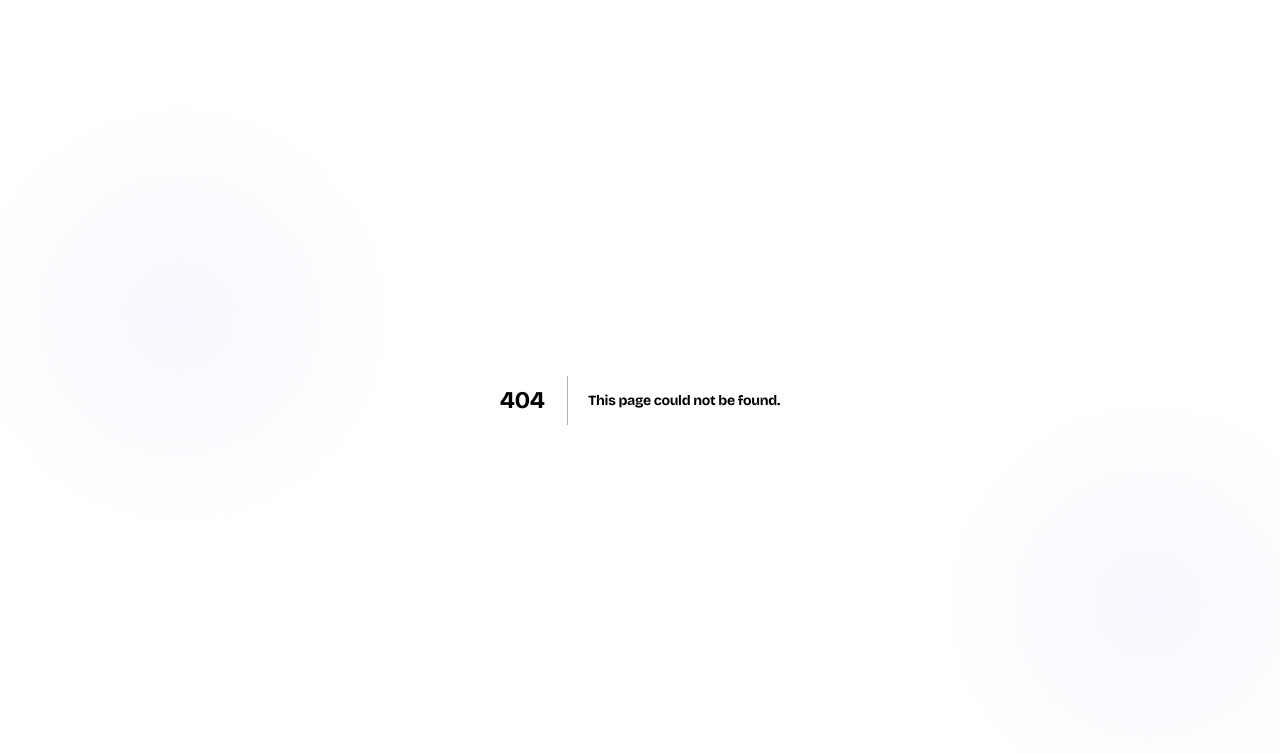
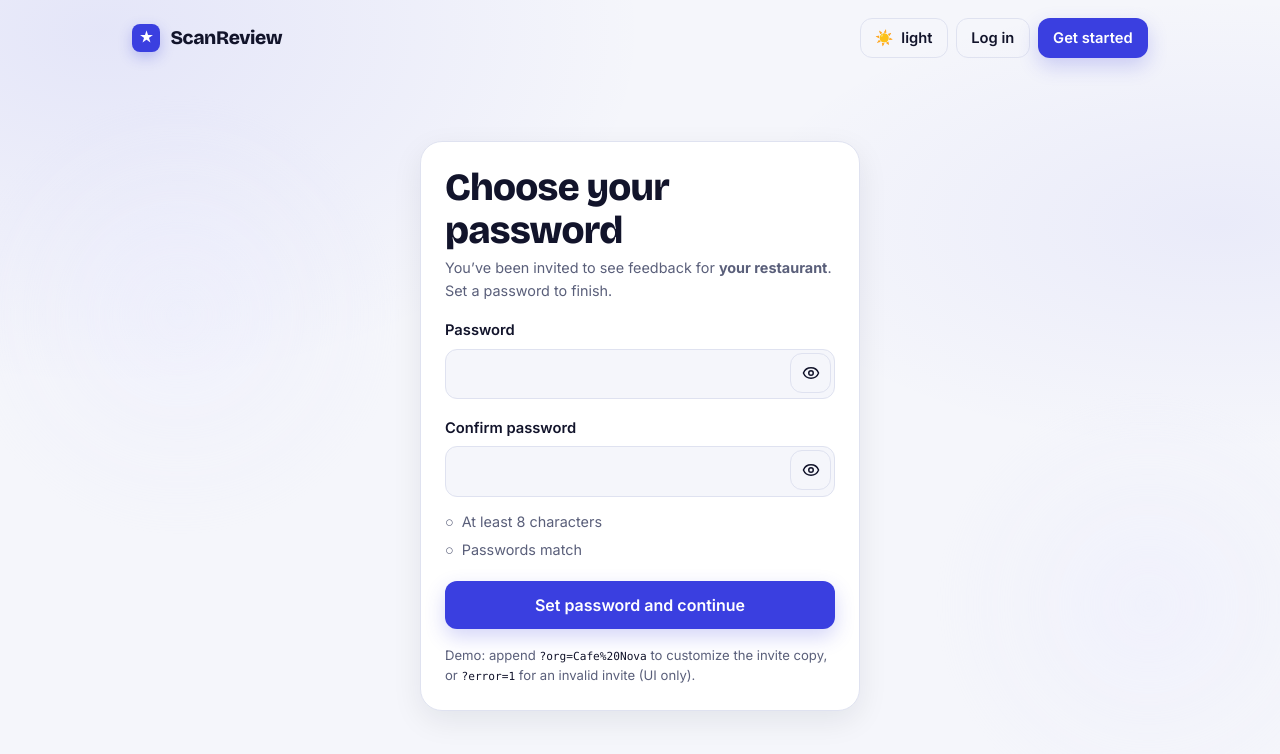
Before and after one commit to Toheed-qureshi21/hackathon-2-Toheed-Qureshi-ScanReview, a Next.js app: page /accept-invite in a window 1280 px wide. Before the commit this address had no page. Shown: the top 754 px of the page. Built offline with nearby package versions, Linux system fonts and the light colour scheme.

Commit message:
add: accept-invite page

```diff
--- /dev/null
+++ b/app/accept-invite/layout.tsx
@@ -0,0 +1,9 @@
+import { AuthLayout } from "@/components/auth/auth-layout";
+
+export default function AcceptInviteLayout({
+  children,
+}: {
+  children: React.ReactNode;
+}) {
+  return <AuthLayout>{children}</AuthLayout>;
+}
--- /dev/null
+++ b/app/accept-invite/page.tsx
@@ -0,0 +1,20 @@
+import { AcceptInviteForm } from "@/components/auth/accept-invite-form";
+import type { Metadata } from "next";
+import { Suspense } from "react";
+
+export const metadata: Metadata = {
+  title: "Choose your password | ScanReview",
+  description: "Set a password to finish accepting your manager invite.",
+};
+
+function AcceptInviteFallback() {
+  return <p className="hint">Loading…</p>;
+}
+
+export default function AcceptInvitePage() {
+  return (
+    <Suspense fallback={<AcceptInviteFallback />}>
+      <AcceptInviteForm />
+    </Suspense>
+  );
+}
--- /dev/null
+++ b/components/auth/accept-invite-form.tsx
@@ -0,0 +1,202 @@
+"use client";
+
+import { Button } from "@/components/ui/button";
+import { cn } from "@/lib/utils";
+import { Eye, EyeOff } from "lucide-react";
+import Link from "next/link";
+import { useSearchParams } from "next/navigation";
+import { useEffect, useId, useMemo, useState, type FormEvent } from "react";
+
+type View = "form" | "done";
+
+function demoOrgLabel(raw: string | null): string {
+  const trimmed = raw?.trim();
+  if (!trimmed) return "your restaurant";
+  return trimmed.slice(0, 80);
+}
+
+export function AcceptInviteForm() {
+  const searchParams = useSearchParams();
+  const inviteInvalid = searchParams.has("error");
+  const orgLabel = useMemo(
+    () => demoOrgLabel(searchParams.get("org")),
+    [searchParams],
+  );
+
+  const formId = useId();
+  const passwordId = `${formId}-password`;
+  const confirmId = `${formId}-confirm`;
+
+  const [view, setView] = useState<View>("form");
+  const [password, setPassword] = useState("");
+  const [confirm, setConfirm] = useState("");
+  const [showPassword, setShowPassword] = useState(false);
+  const [showConfirm, setShowConfirm] = useState(false);
+  const [error, setError] = useState("");
+  const [submitting, setSubmitting] = useState(false);
+
+  const lengthOk = password.length >= 8;
+  const matchOk = password.length > 0 && password === confirm;
+
+  useEffect(() => {
+    document.title = inviteInvalid
+      ? "Invite unavailable | ScanReview"
+      : view === "done"
+        ? "You're all set | ScanReview"
+        : "Choose your password | ScanReview";
+  }, [inviteInvalid, view]);
+
+  function handleSubmit(e: FormEvent<HTMLFormElement>) {
+    e.preventDefault();
+    if (!lengthOk) {
+      setError("Use a password with at least 8 characters.");
+      return;
+    }
+    if (!matchOk) {
+      setError("The two passwords don’t match.");
+      return;
+    }
+    setError("");
+    setSubmitting(true);
+    window.setTimeout(() => {
+      setSubmitting(false);
+      setView("done");
+    }, 700);
+  }
+
+  if (inviteInvalid) {
+    return (
+      <section aria-labelledby="invite-bad-title">
+        <header className="auth-card-header">
+          <h1 id="invite-bad-title">This invite link isn’t valid</h1>
+          <p className="hint auth-lead">
+            It may have expired or already been used. Ask your admin to send a
+            new invite, or{" "}
+            <Link href="/auth/login">log in</Link> if you already have a
+            password.
+          </p>
+        </header>
+        <p className="hint auth-demo-hint">
+          Demo: add <code>?error=1</code> to preview this state. No invite was
+          verified.
+        </p>
+      </section>
+    );
+  }
+
+  if (view === "done") {
+    return (
+      <section
+        className="auth-panel--center"
+        aria-labelledby="invite-done-title"
+      >
+        <div className="auth-success-icon" aria-hidden="true">
+          ✓
+        </div>
+        <header className="auth-card-header">
+          <h1 id="invite-done-title">You’re all set</h1>
+          <p className="hint auth-lead">
+            Demo only: your password was not saved. In production, you would
+            continue to the dashboard.
+          </p>
+        </header>
+      </section>
+    );
+  }
+
+  return (
+    <section aria-labelledby="invite-form-title">
+      <header className="auth-card-header">
+        <h1 id="invite-form-title">Choose your password</h1>
+        <p className="hint auth-lead">
+          You’ve been invited to see feedback for{" "}
+          <strong>{orgLabel}</strong>. Set a password to finish.
+        </p>
+      </header>
+      <form noValidate onSubmit={handleSubmit}>
+        <label htmlFor={passwordId}>Password</label>
+        <div className="pw">
+          <input
+            id={passwordId}
+            name="password"
+            type={showPassword ? "text" : "password"}
+            autoComplete="new-password"
+            value={password}
+            onChange={(e) => setPassword(e.target.value)}
+            disabled={submitting}
+          />
+          <Button
+            type="button"
+            variant="ghost"
+            size="sm"
+            aria-label={showPassword ? "Hide password" : "Show password"}
+            aria-pressed={showPassword}
+            onClick={() => setShowPassword((v) => !v)}
+            disabled={submitting}
+          >
+            {showPassword ? (
+              <EyeOff size={18} aria-hidden="true" />
+            ) : (
+              <Eye size={18} aria-hidden="true" />
+            )}
+          </Button>
+        </div>
+        <label htmlFor={confirmId}>Confirm password</label>
+        <div className="pw">
+          <input
+            id={confirmId}
+            name="confirmPassword"
+            type={showConfirm ? "text" : "password"}
+            autoComplete="new-password"
+            value={confirm}
+            onChange={(e) => setConfirm(e.target.value)}
+            disabled={submitting}
+          />
+          <Button
+            type="button"
+            variant="ghost"
+            size="sm"
+            aria-label={
+              showConfirm ? "Hide confirm password" : "Show confirm password"
+            }
+            aria-pressed={showConfirm}
+            onClick={() => setShowConfirm((v) => !v)}
+            disabled={submitting}
+          >
+            {showConfirm ? (
+              <EyeOff size={18} aria-hidden="true" />
+            ) : (
+              <Eye size={18} aria-hidden="true" />
+            )}
+          </Button>
+        </div>
+        <ul className="req" aria-label="Password requirements">
+          <li className={cn(lengthOk && "on")} id={`${formId}-req-length`}>
+            At least 8 characters
+          </li>
+          <li className={cn(matchOk && "on")} id={`${formId}-req-match`}>
+            Passwords match
+          </li>
+        </ul>
+        {error ? (
+          <p className="err" role="alert">
+            {error}
+          </p>
+        ) : null}
+        <Button
+          type="submit"
+          fullWidth
+          className="auth-submit"
+          disabled={submitting}
+          aria-busy={submitting}
+        >
+          {submitting ? "Saving" : "Set password and continue"}
+        </Button>
+        <p className="hint auth-demo-hint">
+          Demo: append <code>?org=Cafe%20Nova</code> to customize the invite
+          copy, or <code>?error=1</code> for an invalid invite (UI only).
+        </p>
+      </form>
+    </section>
+  );
+}
--- a/components/auth/auth-credentials-form.tsx
+++ b/components/auth/auth-credentials-form.tsx
@@ -165,9 +165,6 @@ export function AuthCredentialsForm({ mode }: AuthCredentialsFormProps) {
             ) : (
               <Eye size={18} aria-hidden="true" />
             )}
-            <span className="auth-pw-toggle-label">
-              {showPassword ? "Hide" : "Show"}
-            </span>
           </Button>
         </div>
         {error ? (
```
Also changed, not shown: 1 other file (tests, documents, lock files or other folders).
